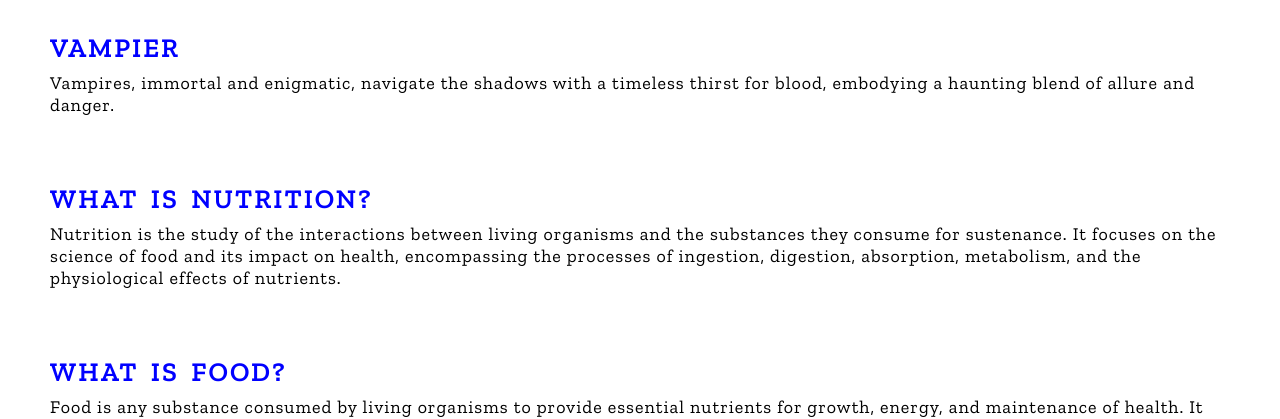
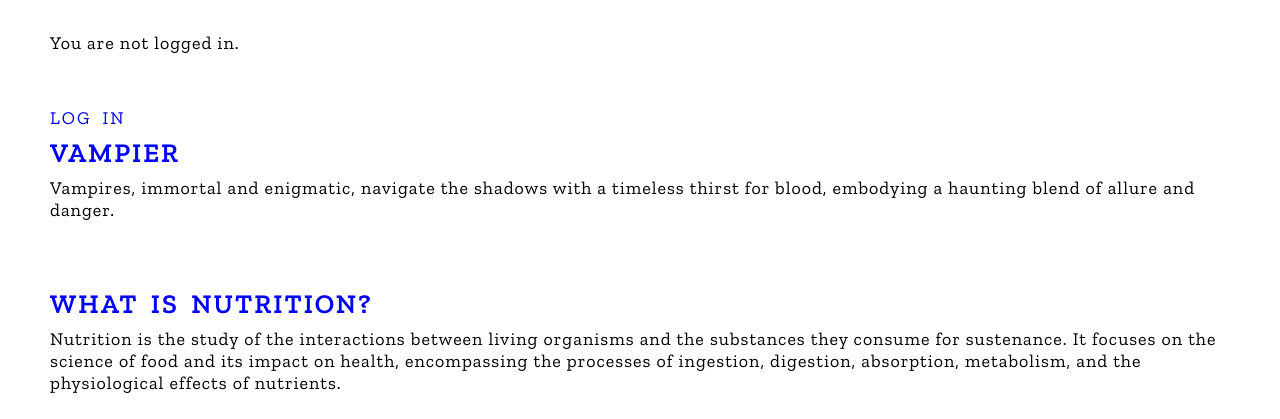
Before and after one commit to shiamsharif/Blog_app, a Django app: page / in a window 1280 px wide. Shown: the part 142-561 px from the top of the page. Run offline with Django 5.2, Linux system fonts and the light colour scheme; data comes from the database, SQL or seed files in the repository.

Commit message:
base.html commit

```diff
--- a/blog_project/settings.py
+++ b/blog_project/settings.py
@@ -124,3 +124,5 @@ STATIC_URL = 'static/'
 DEFAULT_AUTO_FIELD = 'django.db.models.BigAutoField'
 
 STATICFILES_DIRS = [os.path.join(BASE_DIR, 'static')] #new
+
+LOGIN_REDIRECT_URL = 'home'
--- a/templates/base.html
+++ b/templates/base.html
@@ -20,6 +20,13 @@
                 </div>
             </header>
 
+            {% if user.is_authenticated %}
+                <p>Hi {{ user.username }}</p>
+            {% else %}
+            <p>You are not logged in.</p>
+            <a href="{% url "login" %}">Log In</a>
+            {% endif %}
+
 
             {% block content %}
             {% endblock content%}
```
